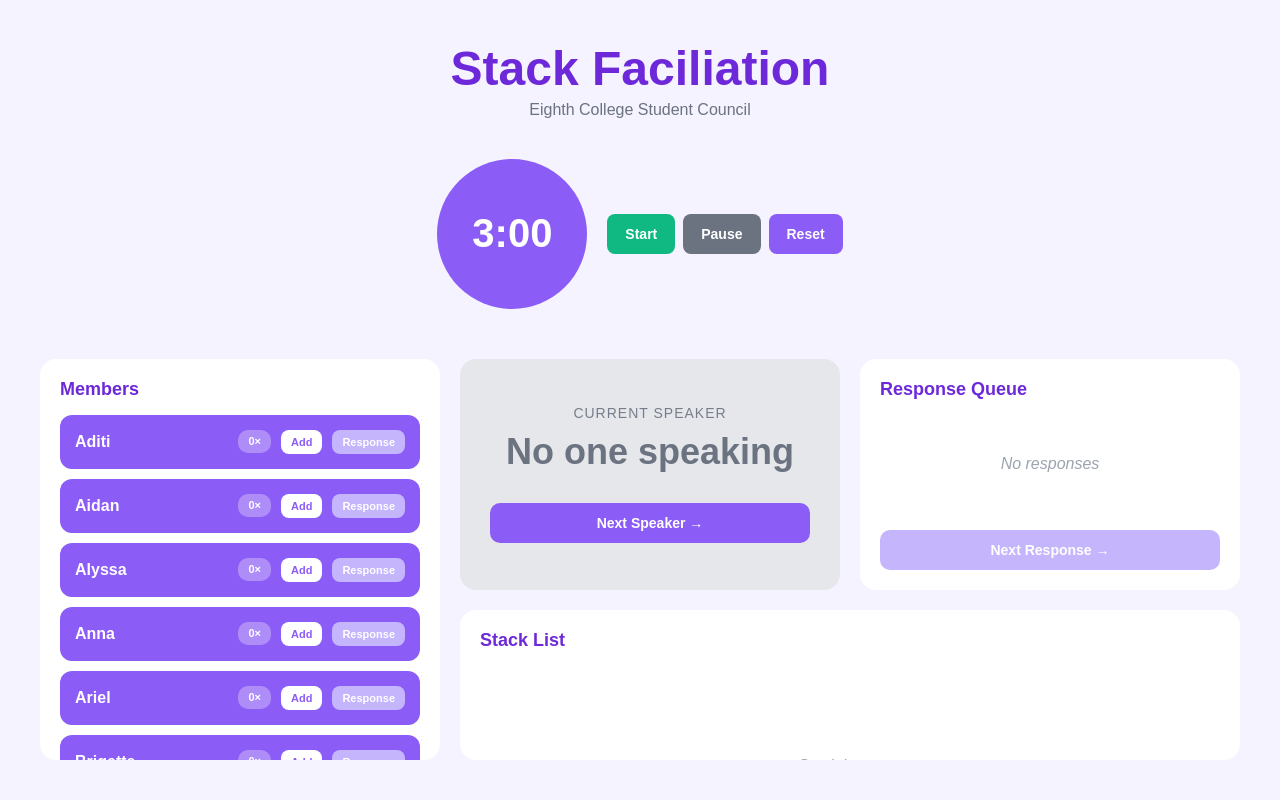
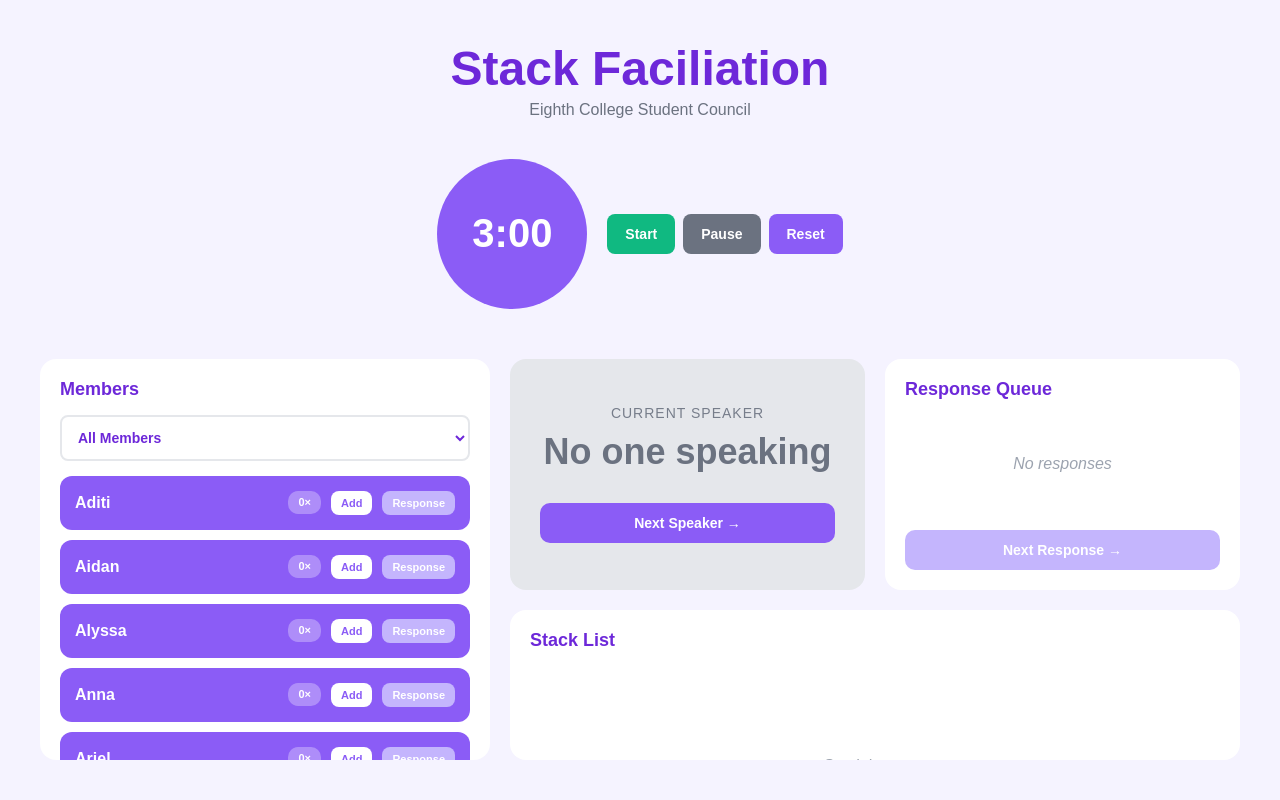
Before and after one commit to snigdhapodugu/8csc-stack, a plain HTML site: page index.html in a window 1280 px wide. Drawn offline with Linux system fonts and the light colour scheme.

Commit message:
Added committees

```diff
--- a/index.html
+++ b/index.html
@@ -23,7 +23,7 @@
             max-width: 1200px;
             margin: 0 auto;
             display: grid;
-            grid-template-columns: 400px 1fr;
+            grid-template-columns: 450px 1fr;
             gap: 20px;
             height: calc(100vh - 50px);
         }
@@ -76,6 +76,33 @@
             margin-bottom: 15px;
             color: #6D28D9;
             font-weight: 600;
+        }
+
+        .member-filter {
+            margin-bottom: 15px;
+        }
+
+        .member-filter select {
+            width: 100%;
+            padding: 12px;
+            border: 2px solid #E5E7EB;
+            border-radius: 8px;
+            font-size: 14px;
+            font-weight: 600;
+            color: #6D28D9;
+            background: white;
+            cursor: pointer;
+            transition: all 0.2s ease;
+        }
+
+        .member-filter select:hover {
+            border-color: #8B5CF6;
+        }
+
+        .member-filter select:focus {
+            outline: none;
+            border-color: #6D28D9;
+            box-shadow: 0 0 0 3px rgba(109, 40, 217, 0.1);
         }
 
         .member-list {
@@ -651,6 +678,17 @@
         <!-- Member Roster Sidebar -->
         <div class="sidebar">
             <h2>Members</h2>
+            <div class="member-filter">
+                <select id="memberFilter">
+                    <option value="all">All Members</option>
+                    <option value="core">CORE</option>
+                    <option value="asn">ASN</option>
+                    <option value="cpp">CPP</option>
+                    <option value="finance">Finance</option>
+                    <option value="soa">SOA</option>
+                    <option value="tac">TAC</option>
+                </select>
+            </div>
             <div class="member-list" id="memberList"></div>
         </div>
 
@@ -728,6 +766,18 @@
             { name: "Svetlana", speakCount: 0 },
             { name: "Ximena", speakCount: 0 }
         ];
+
+        // Member groups - easily editable
+        const memberGroups = {
+            "core": ["Aidan", "Rachel", "Hailey", "Robert", "Snigdha"],
+            "asn": ["Hailey", "Alyssa", "Ryn", "Aditi", "Holly"],
+            "cpp": ["Rachel", "Kavya", "Gabriela", "Melany", "Evangelina"],
+            "finance": ["Snigdha", "Devin", "Ariel", "Carina", "Lucia"],
+            "soa": ["Aidan", "Anna", "Juliet", "Ximena", "Erica"],
+            "tac": ["Robert", "Clytie", "Katherine", "Svetlana", "Brigette"]
+        };
+
+        let selectedFilter = "all";
 
 
         let stack = [];
@@ -808,6 +858,12 @@
 
             // Notification close button
             document.getElementById('notificationClose').addEventListener('click', hideNotification);
+
+            // Member filter
+            document.getElementById('memberFilter').addEventListener('change', (e) => {
+                selectedFilter = e.target.value;
+                renderMembers();
+            });
         }
 
         // Render member list
@@ -815,7 +871,14 @@
             const container = document.getElementById('memberList');
             container.innerHTML = '';
 
-            members.forEach((member, index) => {
+            // Filter members based on selected filter
+            let filteredMembers = members;
+            if (selectedFilter !== "all" && memberGroups[selectedFilter]) {
+                const groupNames = memberGroups[selectedFilter];
+                filteredMembers = members.filter(member => groupNames.includes(member.name));
+            }
+
+            filteredMembers.forEach((member, index) => {
                 const card = document.createElement('div');
                 card.className = 'member-card';
 
```
